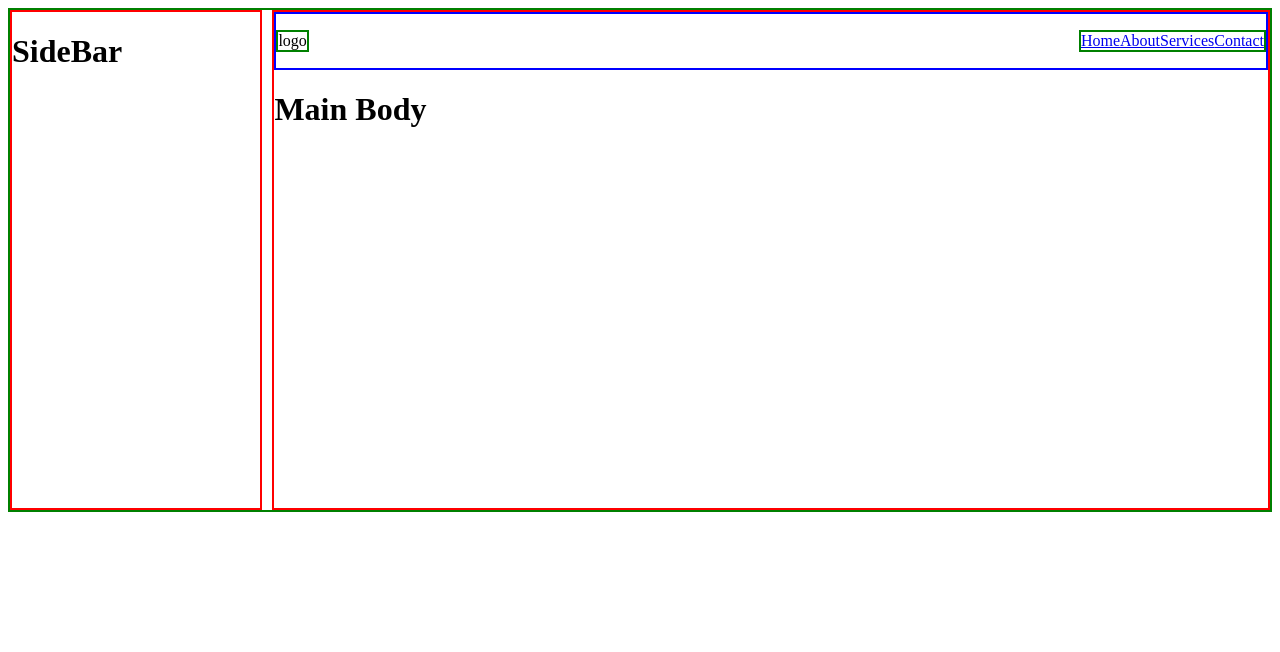
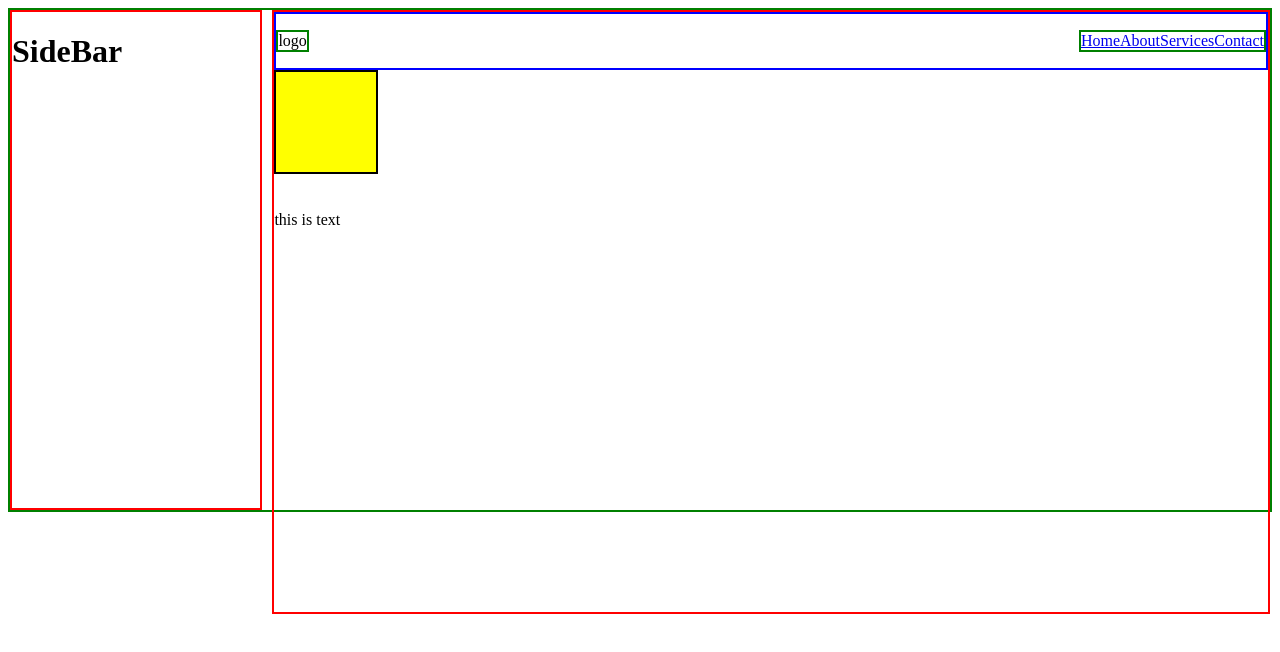
Before and after one commit to Yasirkhan3806/Practice-repo, a plain HTML site: page index.html in a window 1280 px wide. Drawn offline with Linux system fonts and the light colour scheme.

Commit message:
Day 2 finished and css finished

```diff
--- a/index.html
+++ b/index.html
@@ -34,7 +34,9 @@
         </ul>
     </nav>
     <main>
-        <h1>Main Body</h1>
+        <button id="btn-1">click me</button>
+        <div id="box-1"></div>
+        <p id="text-1">this is text</p>
     </main>
 </div>
 </div>
--- a/style.css
+++ b/style.css
@@ -18,6 +18,7 @@
 #main{
     border: 2px solid red;
     width: 80%;
+    height: 600px;
 }
 nav{
     border: 2px solid blue;
@@ -34,3 +35,60 @@ nav{
 #list-sub2{
     display: flex;
 }
+#btn-1{
+    position: relative;
+    /* display: block; */
+/* position: fixed;
+top:0px ;
+left: 10px;
+right: 20px; */
+/* bottom: 0p; */
+z-index: 2;
+}
+
+/* #btn-1:hover{
+    background-color: blue;
+    color: aliceblue; */
+    /* scale: 2; */
+    /* transition:1s ease-out 1s ; */
+    /* transition-duration: 1s; */
+    /* transition-delay: 1s; */
+    /* transition-timing-function: ease-out; */
+
+/* } */
+#box-1{
+     background-color: yellow;
+    height: 100px;
+    width: 100px;
+    border: 2px solid;
+    animation: animation1 3s ease-in 1s infinite ;
+    /* display: inline-block; */
+    position: relative;
+    top: -21px;
+    z-index: 3;
+}
+/* @keyframes animation1 { */
+    /* from{
+        height: 100px;
+    }
+    to{
+        height: 200px;
+    } */
+
+    /* 0%{
+        height: 100px;
+        width: 100px;
+    }
+    50%{
+        height: 200px;
+        width: 100px;
+    }
+    100%{
+        height: 200px;
+        width: 200px;
+    } */
+/* } */
+
+/* #text-1{
+    display: inline;
+} */
```
